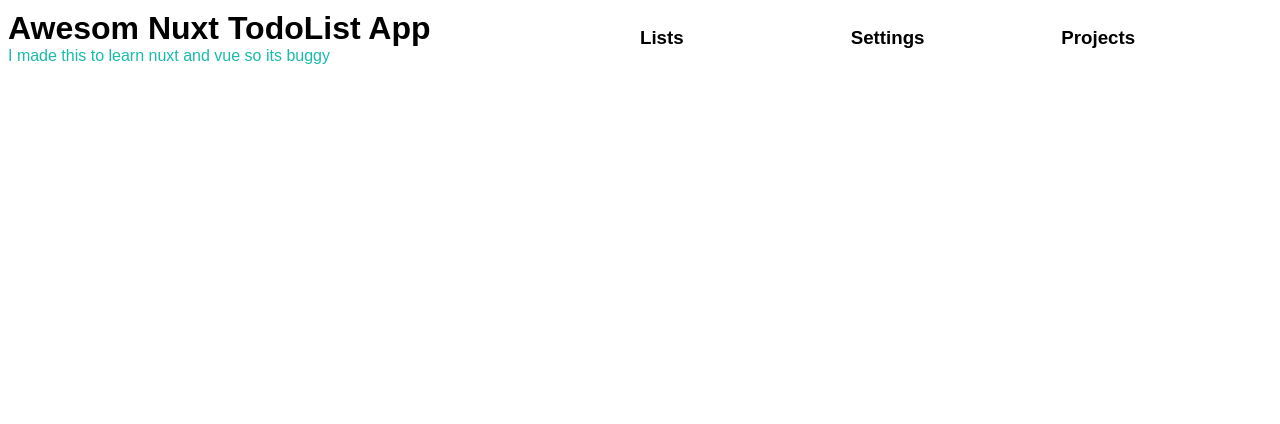
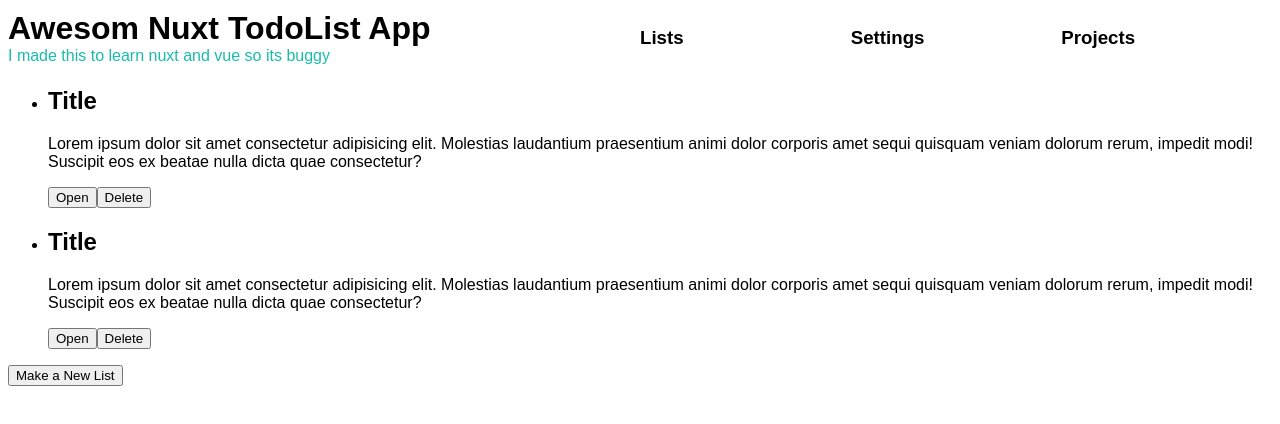
Before and after one commit to yashweblife/Nuxt-Todo, a Nuxt app: page / in a window 1280 px wide. Shown: the top 424 px of the page. Built offline with nearby package versions, Linux system fonts and the light colour scheme.

Commit message:
More stuff

```diff
--- a/pages/index.vue
+++ b/pages/index.vue
@@ -1,4 +1,5 @@
 <template>
+  <main>
     <header>
       <div class="text">
         <h1>Awesom Nuxt TodoList App</h1>
@@ -16,48 +17,112 @@
         </a>
       </nav>
     </header>
+    <div class="content">
+      <ul>
+        <li>
+          <h2>Title</h2>
+          <p>Lorem ipsum dolor sit amet consectetur adipisicing elit. Molestias laudantium praesentium animi dolor
+            corporis amet sequi quisquam veniam dolorum rerum, impedit modi! Suscipit eos ex beatae nulla dicta quae
+            consectetur?
+          </p>
+          <nav>
+            <button>Open</button>
+            <button>Delete</button>
+          </nav>
+        </li>
+        <li>
+          <h2>Title</h2>
+          <p>Lorem ipsum dolor sit amet consectetur adipisicing elit. Molestias laudantium praesentium animi dolor
+            corporis amet sequi quisquam veniam dolorum rerum, impedit modi! Suscipit eos ex beatae nulla dicta quae
+            consectetur?
+          </p>
+          <nav>
+            <button>Open</button>
+            <button>Delete</button>
+          </nav>
+        </li>
+      </ul>
+      <button @click="openAlert">Make a New List</button>
+    </div>
+    <AlertBox title="Add something" :trigger="open_alert" :inputs="[{id:0, name:'test'},{id:1,name:'title'}]" @alert-box-completed="handleAlert"/>
+  </main>
 </template>
 
 <script lang="ts">
 import Vue from 'vue'
-
+import { ItemInterface } from '~/interfaces'
+import AlertBox from '~/components/AlertBox.vue'
 export default Vue.extend({
-  name: 'IndexPage'
+  name: 'IndexPage',
+  components:{
+    AlertBox
+  },
+  data: () => {
+    const lists: ItemInterface[] = []
+    return ({
+      lists,
+      alert_open: false,
+      open_alert:false,
+    })
+  },
+  methods:{
+    handleAlert(a:any){
+      console.log(a)
+      this.open_alert = false
+    },
+    openAlert(){
+      this.open_alert = true
+    }
+  }
 })
 </script>
 
 
 <style lang="scss" scoped>
-  header{
+* {
+  font-family: Arial, Helvetica, sans-serif;
+}
+
+header {
   display: flex;
   align-items: center;
   justify-content: space-between;
-    font-family: Arial, Helvetica, sans-serif;
-    >.text{
+
+  >.text {
     display: flex;
     flex-direction: column;
     align-items: flex-start;
     width: 100%;
-      h1{
-        padding:0;
-        margin:0;
+
+    h1 {
+      padding: 0;
+      margin: 0;
     }
-      p{
-        padding:0;
-        margin:0;
+
+    p {
+      padding: 0;
+      margin: 0;
+      color: rgb(26, 187, 171);
+    }
+  }
+
+  nav {
+    width: 100%;
+    display: flex;
+    align-items: center;
+
+    >a {
+      width: 50%;
+      text-decoration: none;
+      cursor: pointer;
+      color: black;
+      transition:0.2s color;
+      &:hover{
         color:rgb(26, 187, 171);
       }
     }
-    nav{
-      width:100%;
-      display: flex;
-      align-items: center;
-      >a{
-        width:50%;
-        text-decoration: none;
-        cursor: pointer;
-        color:black;
   }
 }
-  }
+
+
 </style>
```
Lines whose indentation alone changed are shown as unchanged.
